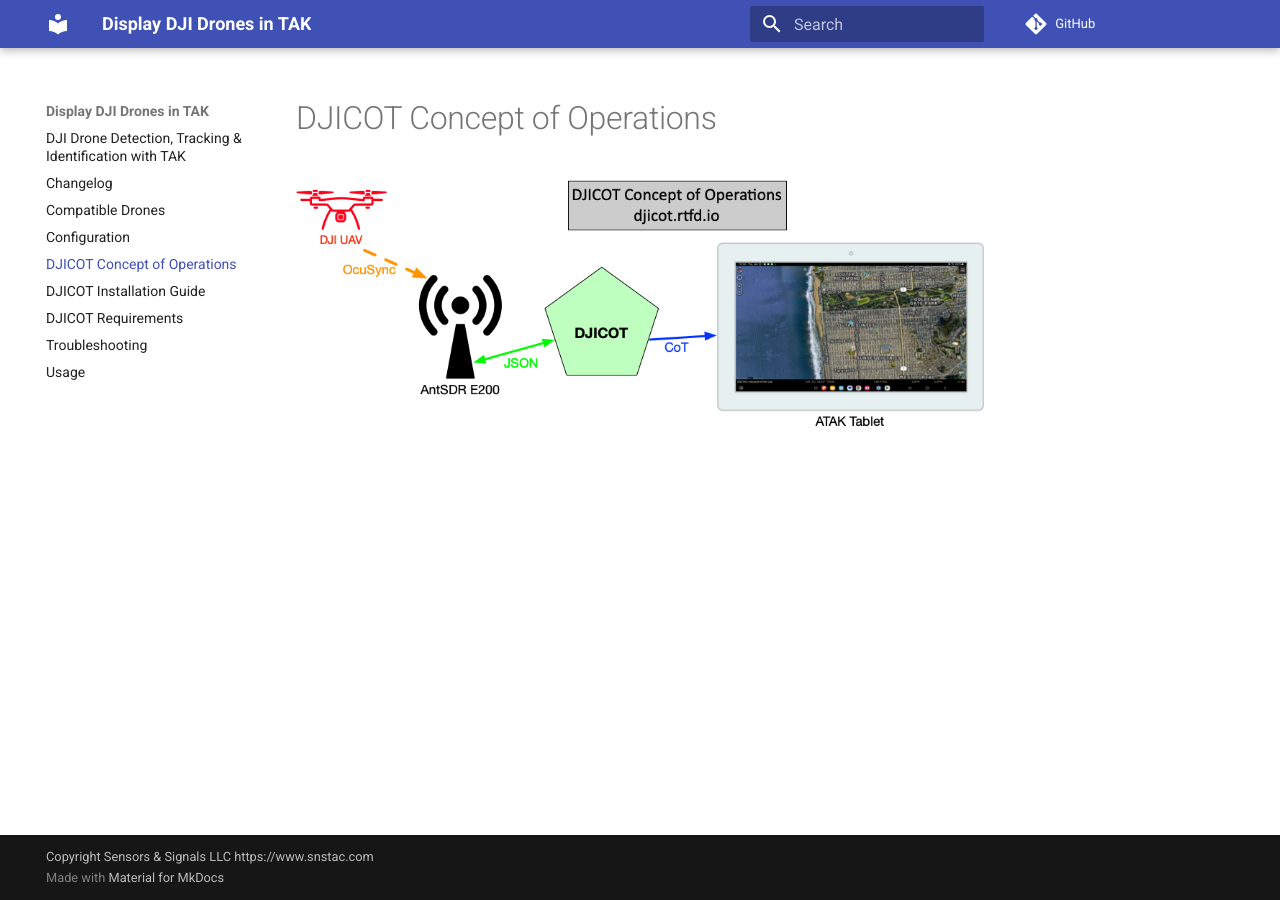
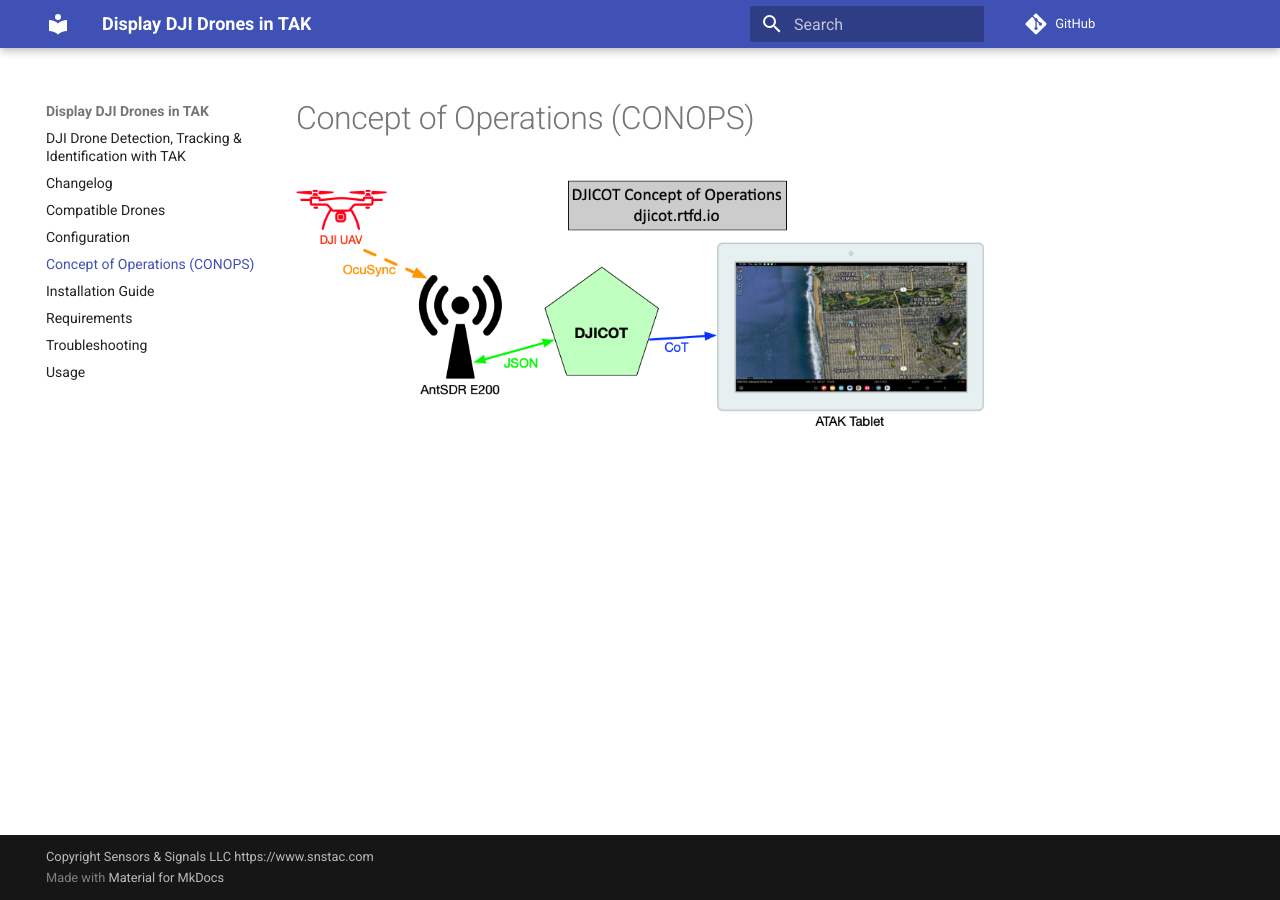
Before and after one commit to joshuafuller/djicot, an MkDocs documentation site: the page built from docs/conops.md, in a window 1280 px wide. Built offline with MkDocs 1.6.1 and Material for MkDocs 9.7.7, drawn with Linux system fonts in a browser that asks for light colours; comment, search, counter and statistics services are not loaded.

```diff
--- a/docs/conops.md
+++ b/docs/conops.md
@@ -1,3 +1,3 @@
-# DJICOT Concept of Operations
+# Concept of Operations (CONOPS)
 
 ![DJICOT Concept of Operations](media/djicot-conops.png)
--- a/docs/installation.md
+++ b/docs/installation.md
@@ -1,4 +1,4 @@
-# DJICOT Installation Guide
+# Installation Guide
 
 `djicot` is a command-line program that provides various functionalities. Below are the methods to install DJICOT, listed by complexity.
 
--- a/docs/requirements.md
+++ b/docs/requirements.md
@@ -1,4 +1,4 @@
-# DJICOT Requirements
+# Requirements
 
 * Python 3.7 or later environment
 * [AntSDR E200](https://www.crowdsupply.com/microphase-technology/antsdr-e200)
```
Also changed, not shown: docs/configuration.md (+2 -0 lines), 1 other file.
